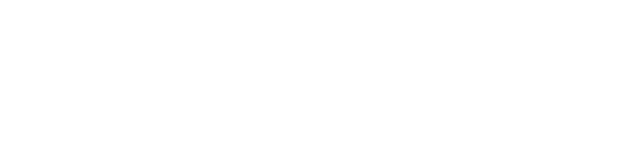
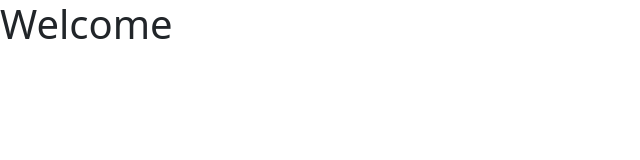
Before and after one commit to AlfoconGithub/IsasaAlfo, a plain HTML site: page Frontend/index.html in a window 1280 px wide. Shown: the whole page, without its empty margins (0-640 px from the left). Drawn offline with nearby package versions, Linux system fonts and the light colour scheme.

Commit message:
Add files via upload

```diff
--- a/Frontend/index.html
+++ b/Frontend/index.html
@@ -1,9 +1,15 @@
 <!DOCTYPE html>
-<html>
+<html lang="en">
     <head>
+        <meta charset="UTF-8">
+        <meta name="viewport" content="width=device-width,initial-scale=1.0">
         <title>Home</title>
+        <link href="https://cdn.jsdelivr.net/npm/bootstrap@5.3.3/dist/css/bootstrap.min.css" rel="stylesheet" integrity="sha384-QWTKZyjpPEjISv5WaRU9OFeRpok6YctnYmDr5pNlyT2bRjXh0JMhjY6hW+ALEwIH" crossorigin="anonymus">
     </head>
     <body>
-
+        <h1> Welcome</h1>
+        <script src="https://cdn.jsdelivr.net/npm/bootstrap@5.3.3/dist/js/bootstrap.bundle.min.js" integrity="sha384-YvpcrYf0tY3lHB60NNkmXc5s9fDVZLESaAA55NDzOxhy9GkcIdslK1eN7N6jIeHz" crossorigin="anonymous">
+            </script>
+        </script>
     </body>
 </html>
```
